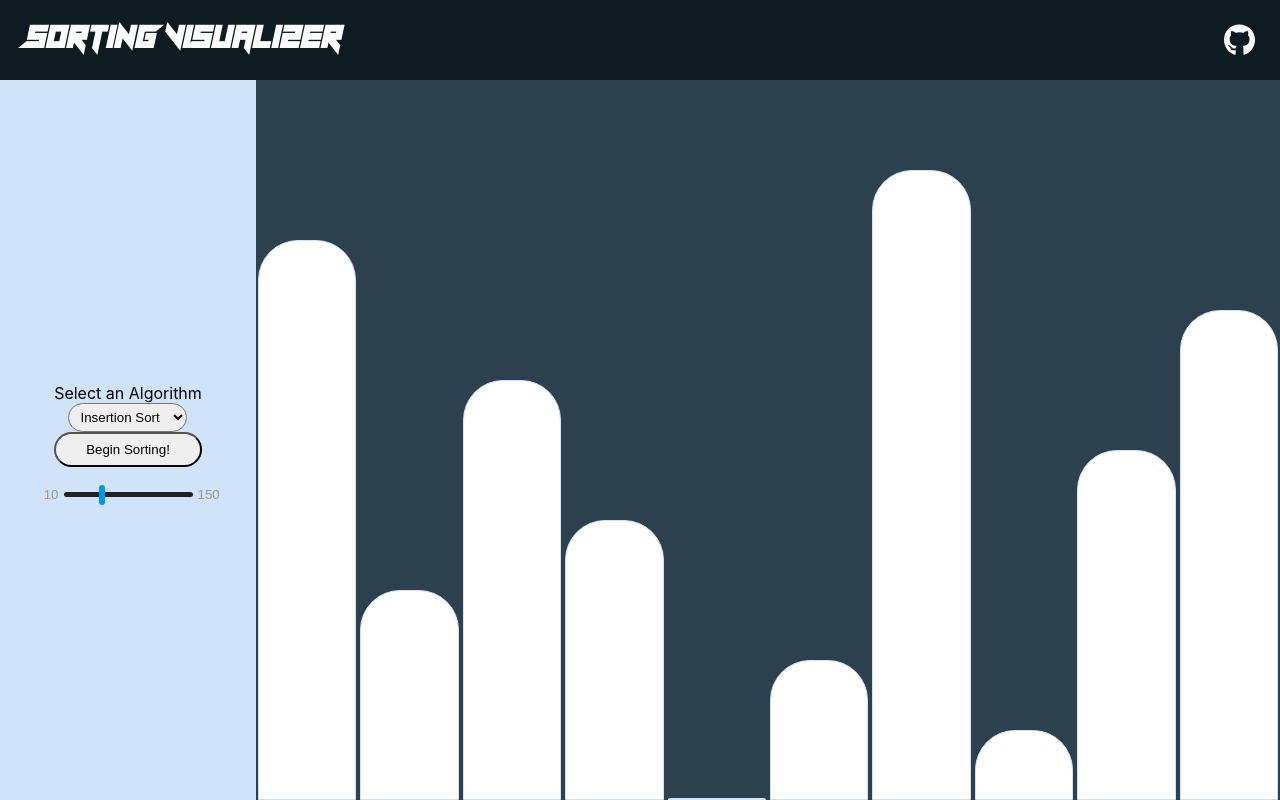
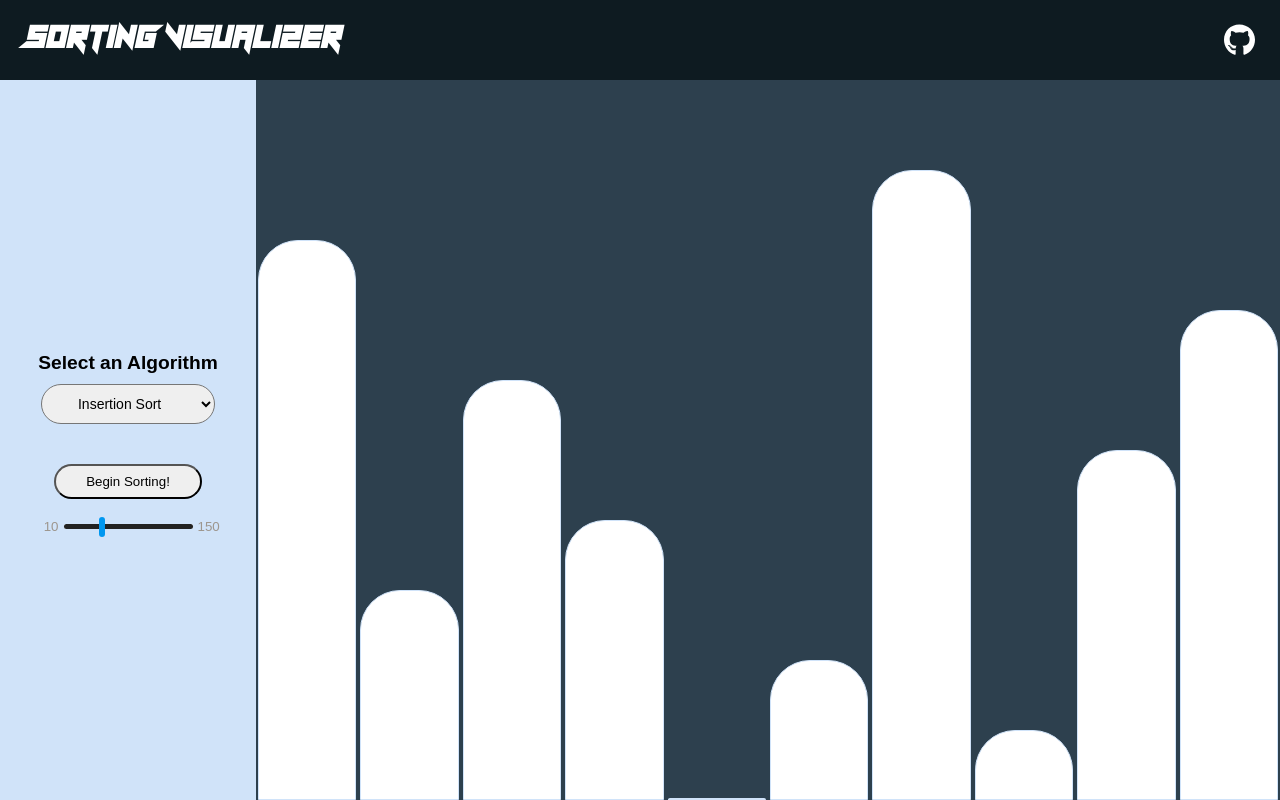
Before and after one commit to jonahansmulcrone/SortingVisualizer, a React (Vite) app in the folder frontend/: page / in a window 1280 px wide. Built offline with nearby package versions, Linux system fonts and the light colour scheme; a small style sheet from the web is missing.

Commit message:
made few changes to options.tsx

```diff
--- a/frontend/src/components/Options/Options.css
+++ b/frontend/src/components/Options/Options.css
@@ -83,8 +83,11 @@ input[type="range"]::-webkit-slider-thumb {
 }
 
 .algorithms-dropdown select {
-    padding: 5px 7px;
+    padding: 10px 32px;
     border-radius: 20px;
+    margin-bottom: 40px;
+    font-size: 14px;
+    font-family: Arial, Helvetica, sans-serif;
 }
 
 .algorithms-dropdown {
@@ -93,3 +96,10 @@ input[type="range"]::-webkit-slider-thumb {
     align-items: center;
     justify-content: center;
 }
+
+.select-algorithm-label {
+    font-size: 1.2em;
+    font-weight: 700;
+    font-family: Arial, Helvetica, sans-serif;
+    margin-bottom: 10px;
+}
--- a/frontend/src/components/Options/Options.tsx
+++ b/frontend/src/components/Options/Options.tsx
@@ -20,7 +20,7 @@ const Options: React.FC<OptionsProps> = ({ arraySize, onArraySizeChange, onBegin
     return (
         <div className='options-container'>
             <div className='algorithms-dropdown'>
-                <label>Select an Algorithm</label>
+                <label className='select-algorithm-label'>Select an Algorithm</label>
                     <select name='algorithm' id='algorithm'>
                         <option value='insertion-sort'>Insertion Sort</option>
                         <option value='selection-sort'>Selection Sort</option>
```
